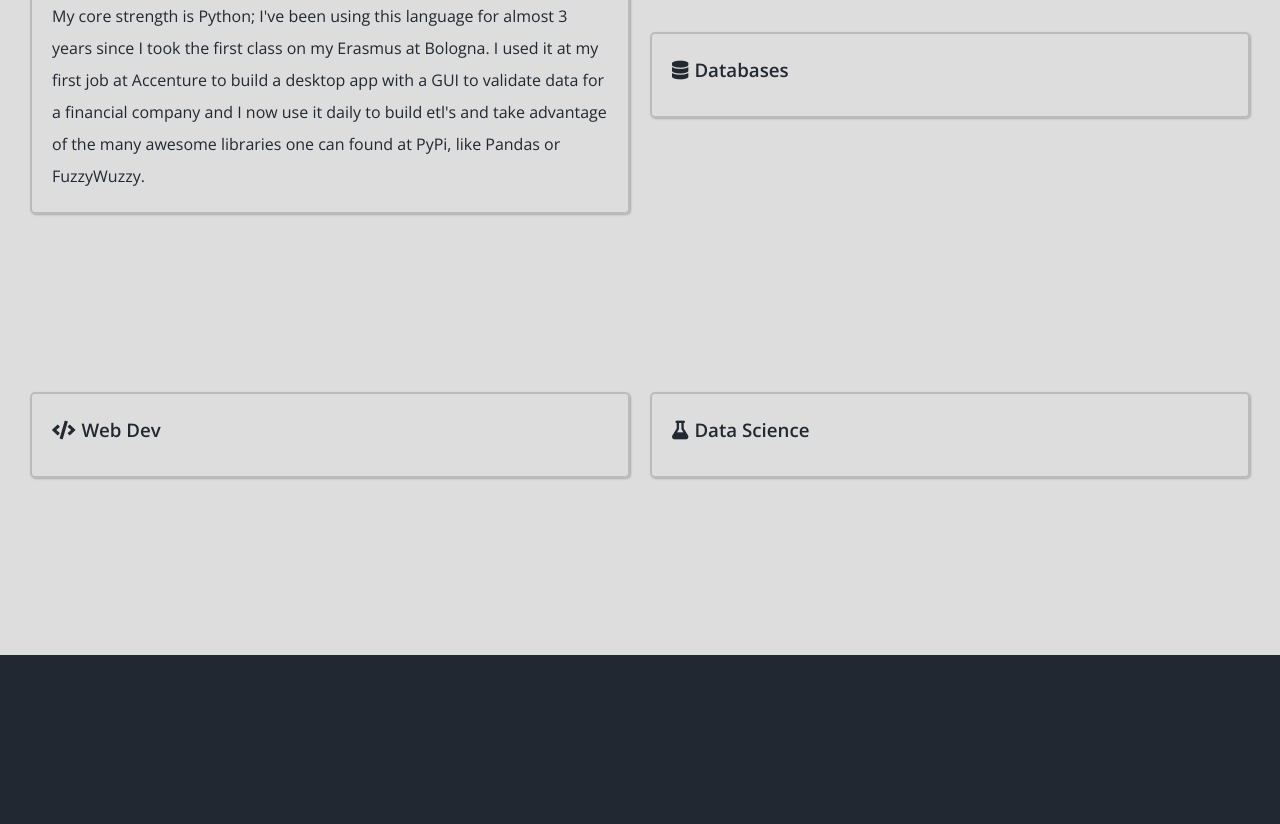
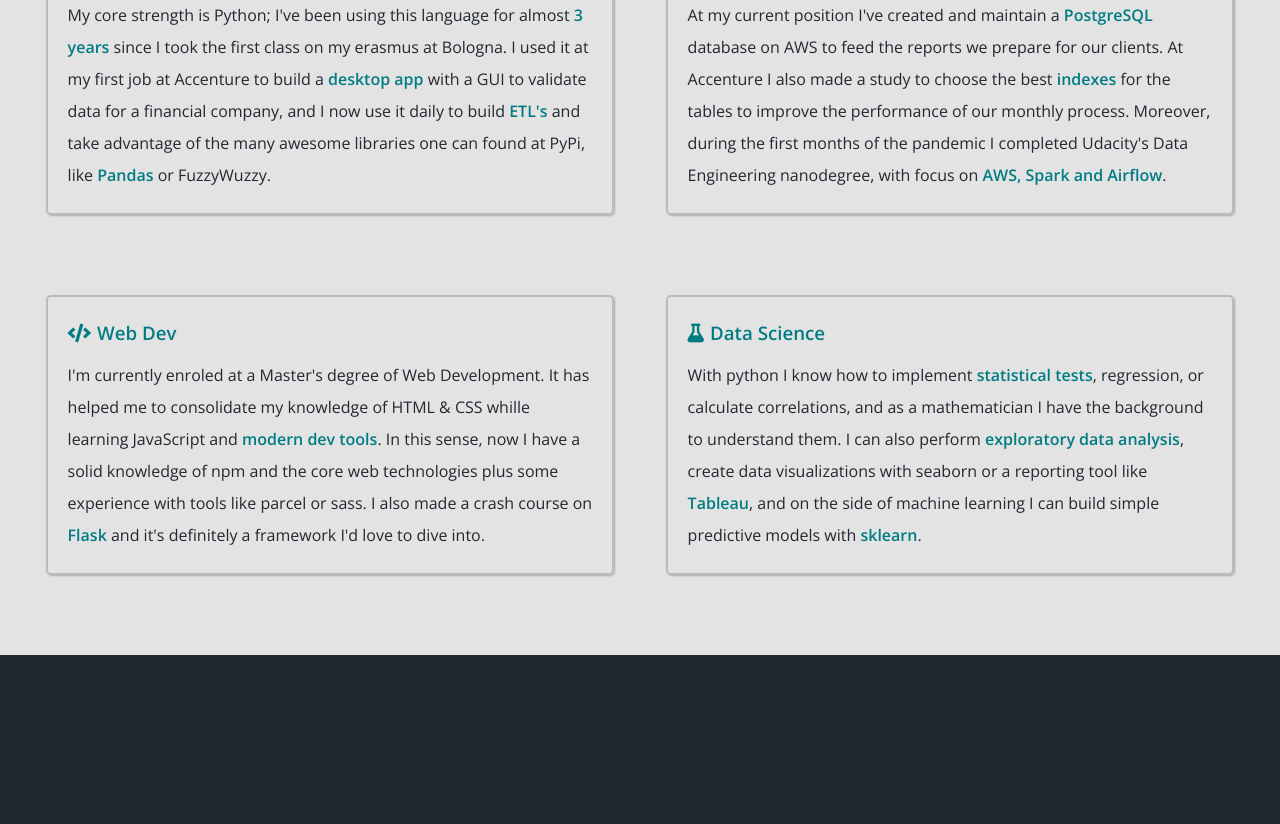
Before and after one commit to Sondar4/curriculum-web, a website built with Parcel: page src/index.html in a window 1280 px wide. Shown: the part 997-1821 px from the top of the page. Built offline with nearby package versions, Linux system fonts and the light colour scheme.

Commit message:
profile finished

```diff
--- a/src/assets/styles/_variables.scss
+++ b/src/assets/styles/_variables.scss
@@ -9,13 +9,14 @@
 
 $body-color: #eee;
 $footer-color: #393e46;
-$section-color1: #ddd;
+$section-color1: color.adjust($body-color, $blackness: +5%);
 $section-color2: #222831;
 
 $text-color: #222831;
 $text-color2: #eee;
 $link-color: #393e46;
 $link-hover-color: #00adb5;
+$strong-color: color.adjust($link-hover-color, $blackness: +20%);
 
 $show-naw-width: 720px;
 $nav-height-hidden: 60px;
--- a/src/assets/styles/layouts/_home.scss
+++ b/src/assets/styles/layouts/_home.scss
@@ -10,6 +10,10 @@
 
 a:hover, a:active, a:focus {
   outline: 0;
+}
+
+strong {
+  font-weight: 600;
 }
 
 body {
@@ -136,7 +140,7 @@
   }
 }
 
-@media (min-width: 1260px) {
+@media (min-width: 1080px) {
   .name-and-title {
     margin-top: 20px;
   }
@@ -163,6 +167,7 @@
   min-width: calc(100vw - 40px);
   display: grid;
   grid-template-columns: 100%;
+  align-items: normal;
 }
 
 @media (min-width: 720px) {
@@ -174,24 +179,18 @@
 
 .stack {
   padding: 20px;
-  margin: 10px;
+  margin: 5vh 2vw;
 
   border: 2px solid #bbb;
   border-radius: 5px;
   box-shadow: 1px 1px 2px #aaa;
 
-  -webkit-transition: background-color .25s linear;
-  -moz-transition: background-color .25s linear;
   transition: background-color .25s linear;
-
-  -webkit-transition: box-shadow .25s linear;
-  -moz-transition: box-shadow .25s linear;
   transition: box-shadow .25s linear;
 }
 
 .stack-label {
-  -webkit-transition: color .25s linear;
-  -moz-transition: color .25s linear;
+  color: $strong-color;
   transition: color .25s linear;
 }
 
@@ -202,8 +201,11 @@
 .stack-description {
   margin-top: 10px;
 
-  -webkit-transition: color .25s linear;
-  -moz-transition: color .25s linear;
+  transition: color .25s linear;
+}
+
+.stack-description strong {
+  color: $strong-color;
   transition: color .25s linear;
 }
 
@@ -214,9 +216,11 @@
   .stack-label {
     color: #00adb5;
   }
-
   .stack-description {
     color: #393e46;
+  }
+  .stack-description strong {
+    color: #00adb5;
   }
 }
 
--- a/src/index.html
+++ b/src/index.html
@@ -31,20 +31,23 @@
       <div class="container stack-grid" id="stack-grid">
         <div class="stack">
           <h3 class="stack-label"><i class="fab fa-python"></i>Python</h3>
-          <p class="stack-description">My core strength is Python; I've been using this language for almost 3 years since I took the first class on my Erasmus at Bologna. I used it at my first job at Accenture to build a desktop app with a GUI to validate data for a financial company and I now use it daily to build etl's and take advantage of the many awesome libraries one can found at PyPi, like Pandas or FuzzyWuzzy.
+          <p class="stack-description">My core strength is Python; I've been using this language for almost <strong>3 years</strong> since I took the first class on my erasmus at Bologna. I used it at my first job at Accenture to build a <strong>desktop app</strong> with a GUI to validate data for a financial company, and I now use it daily to build <strong>ETL's</strong> and take advantage of the many awesome libraries one can found at PyPi, like <strong>Pandas</strong> or FuzzyWuzzy.
           </p>
         </div>
         <div class="stack">
-          <h3 class="stack-label"><i class="fas fa-database"></i>Databases</h3>
-          <p class="stack-description"></p>
+          <h3 class="stack-label"><i class="fas fa-database"></i>Data Engineering</h3>
+          <p class="stack-description">At my current position I've created and maintain a <strong>PostgreSQL</strong> database on AWS to feed the reports we prepare for our clients. At Accenture I also made a study to choose the best <strong>indexes</strong> for the tables to improve the performance of our monthly process. Moreover, during the first months of the pandemic I completed Udacity's Data Engineering nanodegree, with focus on <strong>AWS, Spark and Airflow</strong>.
+          </p>
         </div>
         <div class="stack">
           <h3 class="stack-label"><i class="fas fa-code"></i>Web Dev</h3>
-          <p class="stack-description"></p>
+          <p class="stack-description">I'm currently enroled at a Master's degree of Web Development. It has helped me to consolidate my knowledge of HTML & CSS whille learning JavaScript and <strong>modern dev tools</strong>. In this sense, now I have a solid knowledge of npm and the core web technologies plus some experience with tools like parcel or sass. I also made a crash course on <strong>Flask</strong> and it's definitely a framework I'd love to dive into.
+          </p>
         </div>
         <div class="stack">
           <h3 class="stack-label"><i class="fas fa-flask"></i>Data Science</h3>
-          <p class="stack-description"></p>
+          <p class="stack-description">With python I know how to implement <strong>statistical tests</strong>, regression, or calculate correlations, and as a mathematician I have the background to understand them. I can also perform <strong>exploratory data analysis</strong>, create data visualizations with seaborn or a reporting tool like <strong>Tableau</strong>, and on the side of machine learning I can build simple predictive models with <strong>sklearn</strong>.
+          </p>
         </div>
       </div>
     </section>
```
